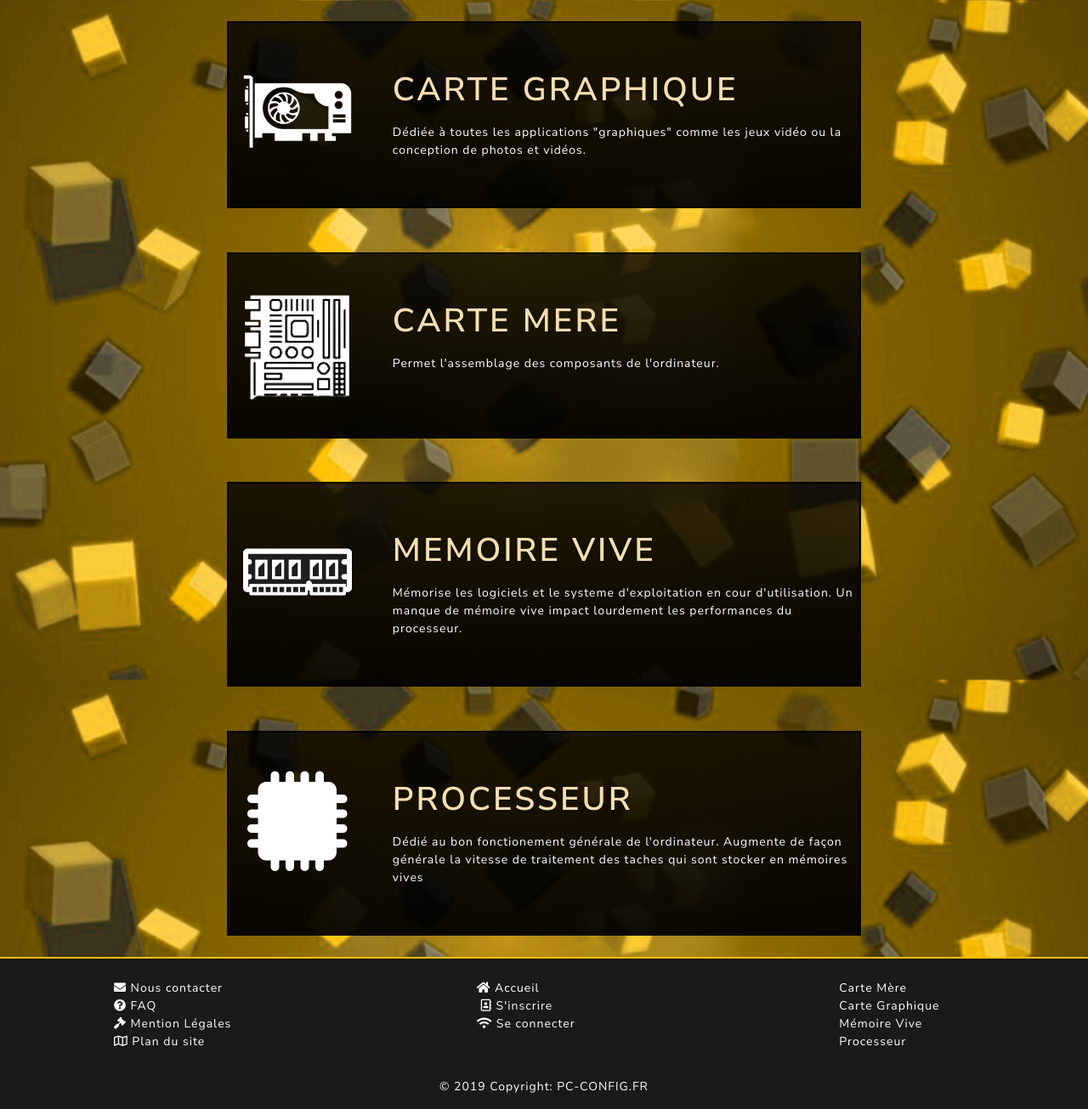
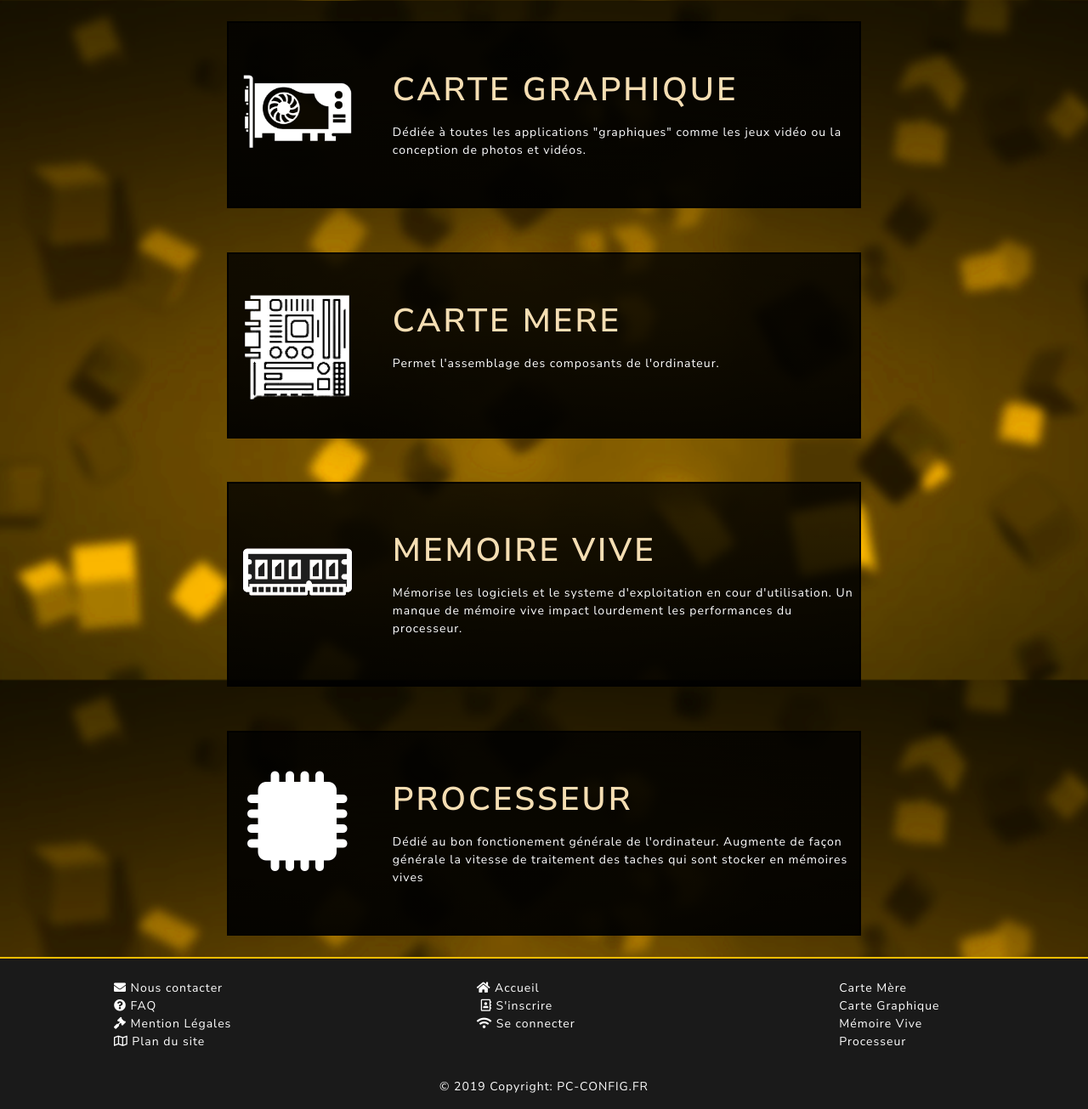
Before and after one commit to codeurH24/projet-pro-mvc1, a PHP site: page / in a window 1280 px wide. Shown: the part 100-1405 px from the top of the page at 85% size. Run offline with PHP 8.4, Linux system fonts and the light colour scheme; some libraries are stand-ins or nearby versions; some web fonts are replaced.

Commit message:
nouveau background

```diff
--- a/public/css/master.css
+++ b/public/css/master.css
@@ -550,7 +550,7 @@ nav input[name=searchInput]{
 }
 
 .pageBackground{
-  background-image: url(/public/image/BD495g_2.png);
+  background-image: url(/public/image/background2.png);
   background-size: cover;
   background-attachment: fixed;
 }
```
Also changed, not shown: public/image/background.png (added), public/image/background2.png (added).
